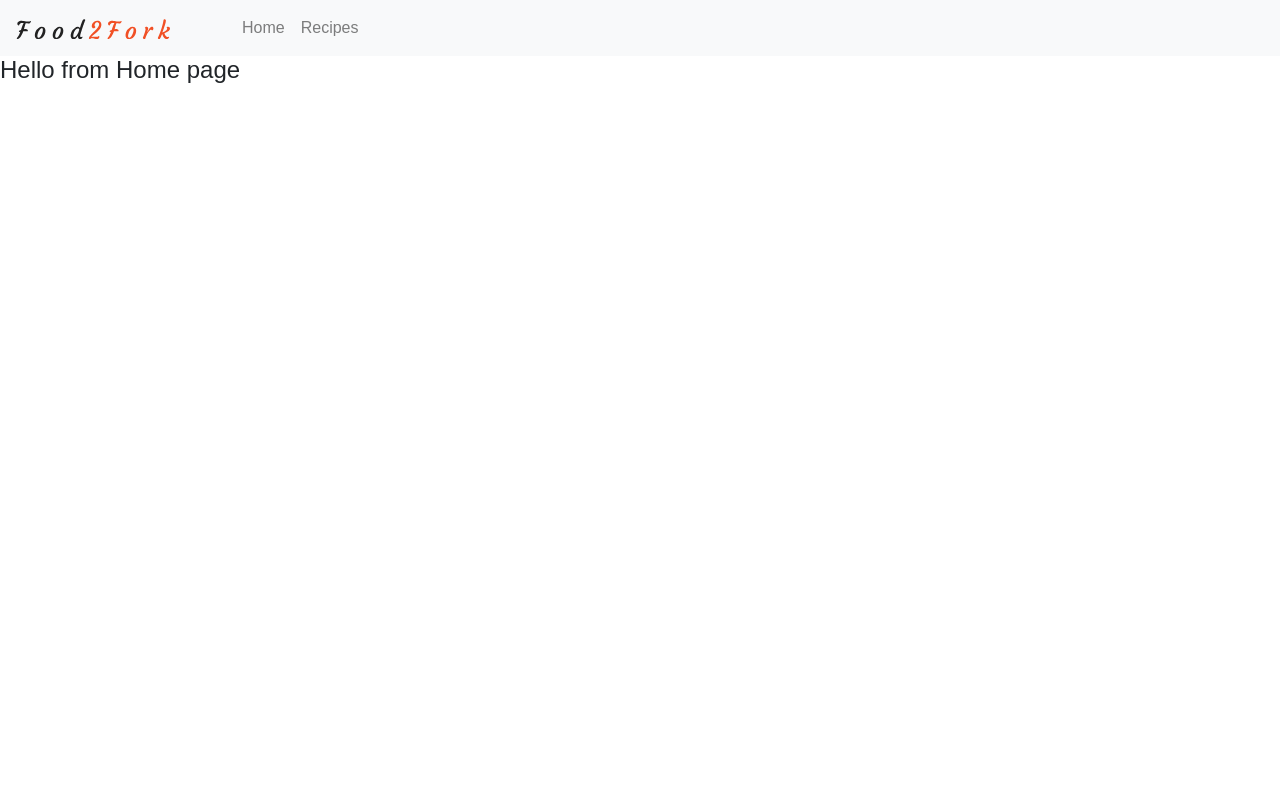
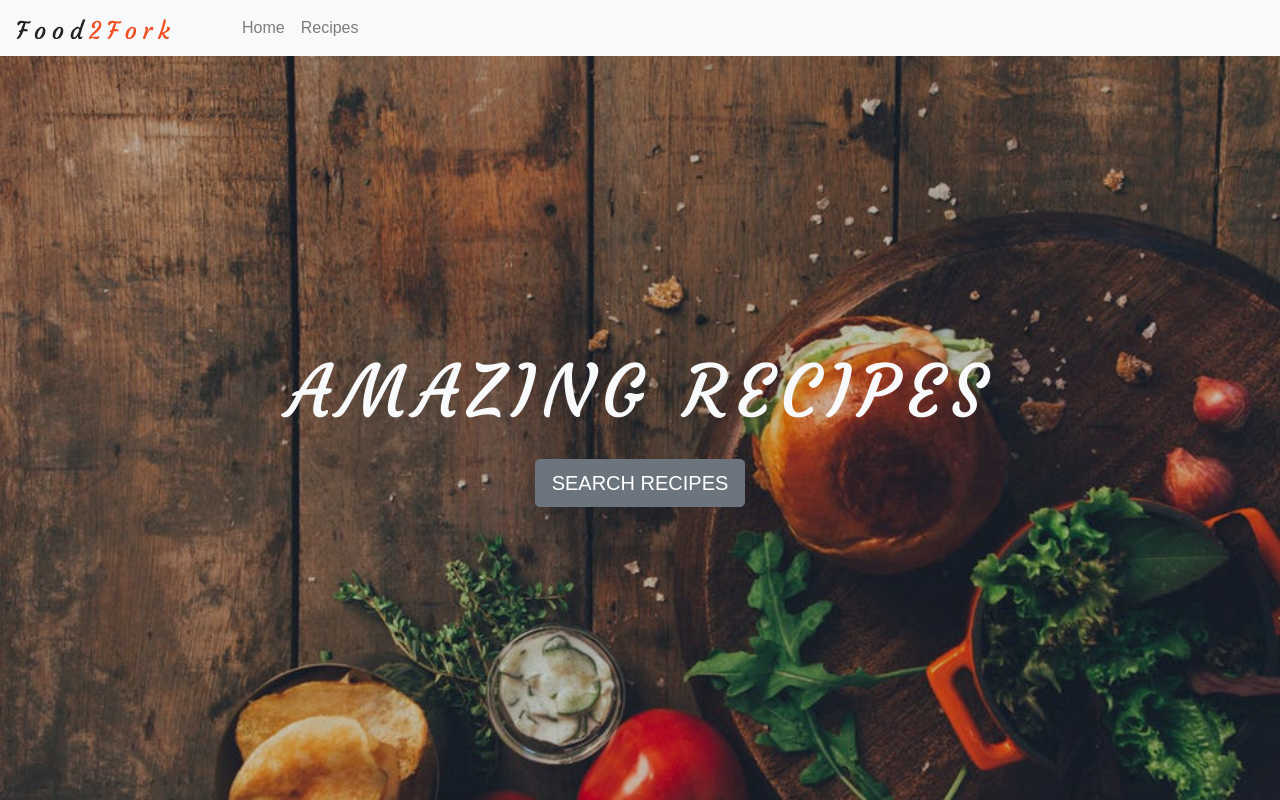
Before and after one commit to andrew-mcintosh/react-recipe-app, a React (Create React App) app: page / in a window 1280 px wide. Built offline with nearby package versions, Linux system fonts and the light colour scheme.

Commit message:
Header Component created

```diff
--- a/src/App.css
+++ b/src/App.css
@@ -13,3 +13,8 @@
 .letter-spacing {
   letter-spacing: 0.5rem;
 }
+
+.header-hero {
+  min-height: calc(100vh - 56px);
+  background: linear-gradient(rgba(0, 0, 0, 0.2), rgba(0, 0, 0, 0.2)), url("./images/homeBcg.jpeg") center/cover no-repeat;
+}
--- /dev/null
+++ b/src/components/Header.js
@@ -0,0 +1,23 @@
+import React from "react";
+
+export default function Header({ children, title, styleClass }) {
+  return (
+    <header>
+      <div className="container-fluid">
+        <div className={`row align-items-center ${styleClass}`}>
+          <div className="col text-center">
+            <h1 className="text-light text-uppercase display-3 letter-spacing text-slanted">
+              {title}
+            </h1>
+            {children}
+          </div>
+        </div>
+      </div>
+    </header>
+  );
+}
+
+Header.defaultProps = {
+  title: "default title",
+  styleClass: "header-hero"
+};
--- a/src/pages/Home.js
+++ b/src/pages/Home.js
@@ -1,8 +1,19 @@
 import React, { Component } from "react";
+import Header from "../components/Header";
+import { Link } from "react-router-dom";
 
 class Home extends Component {
   render() {
-    return <h4>Hello from Home page</h4>;
+    return (
+      <Header title="amazing recipes">
+        <Link
+          to="recipes"
+          className="text-uppercase btn btn-secondary btn-lg mt-3"
+        >
+          Search Recipes
+        </Link>
+      </Header>
+    );
   }
 }
 
```
